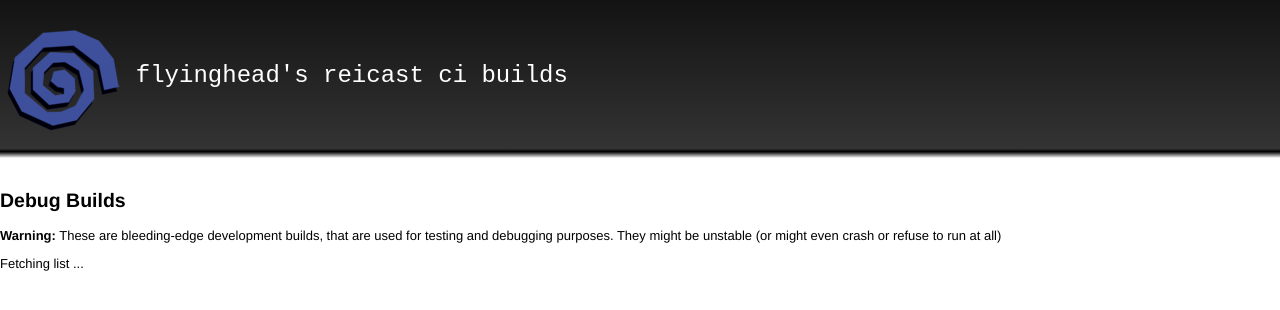
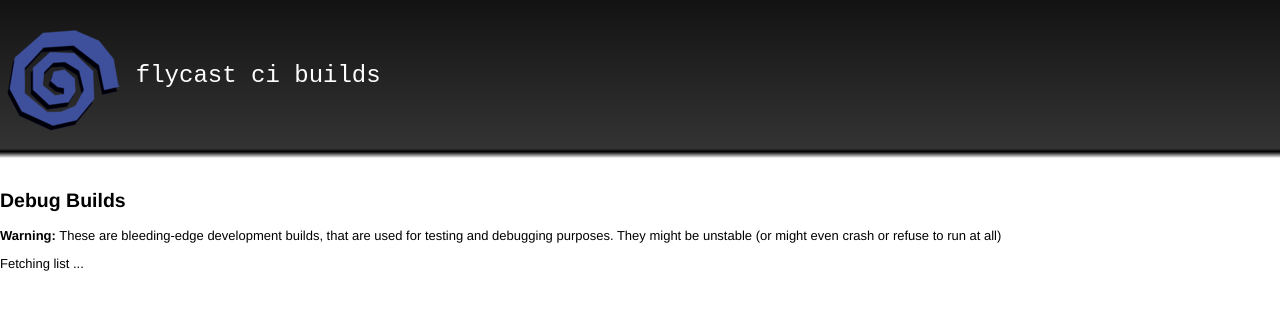
Before and after one commit to flyinghead/flycast-builds, a plain HTML site: page index.html in a window 1280 px wide. Drawn offline with nearby package versions, Linux system fonts and the light colour scheme; no server answers.

Commit message:
Name change

```diff
--- a/index.html
+++ b/index.html
@@ -1,6 +1,6 @@
 <html>
 	<head>
-		<title>FH-reicast CI Builds</title>
+		<title>Flycast CI Builds</title>
 		<!-- Global site tag (gtag.js) - Google Analytics -->
 		<script async src="https://www.googletagmanager.com/gtag/js?id=UA-141120917-1"></script>
 		<script>
@@ -22,7 +22,7 @@
 				<div class="logo">
 						<a href="#"><img src="logo.png"></a>
 				</div>
-				<h1>Flyinghead's reicast CI Builds</h1>
+				<h1>Flycast CI Builds</h1>
 			</div>
 		</div>
 		<div class="wrap">
```
